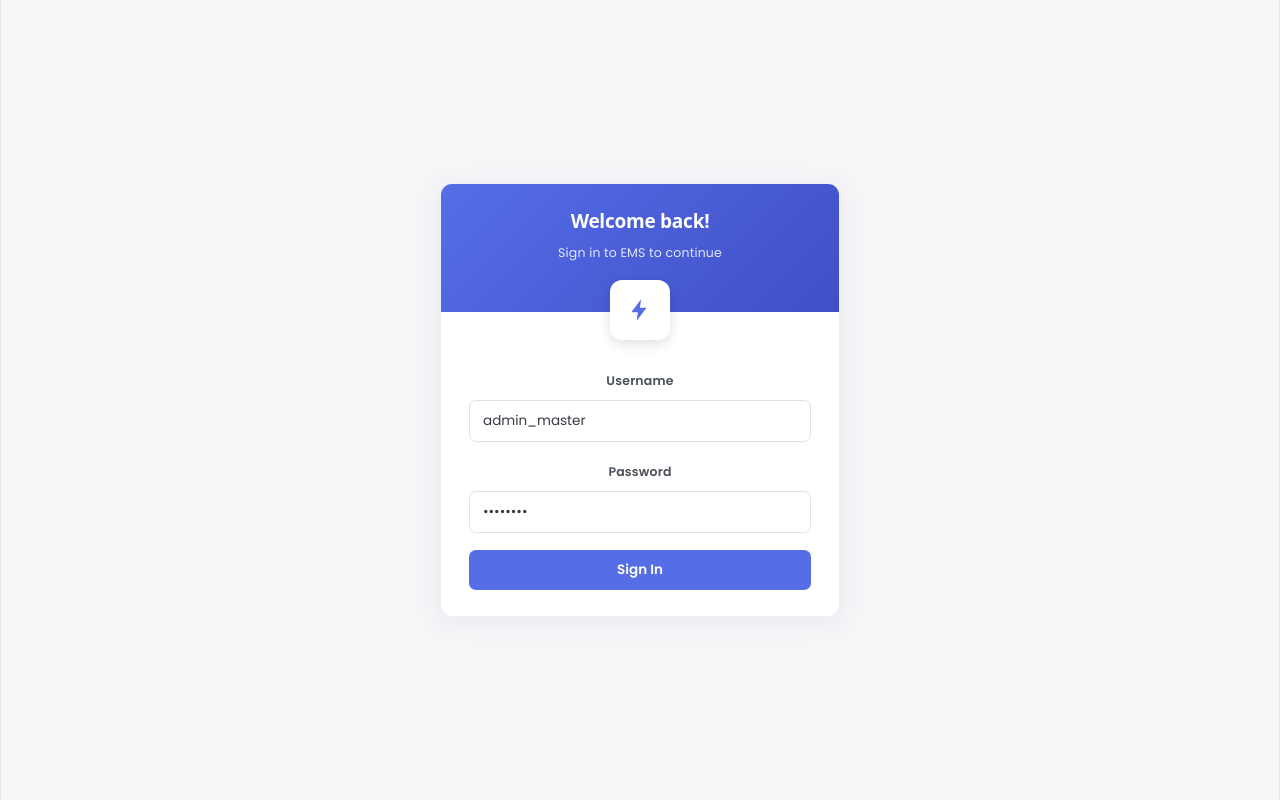
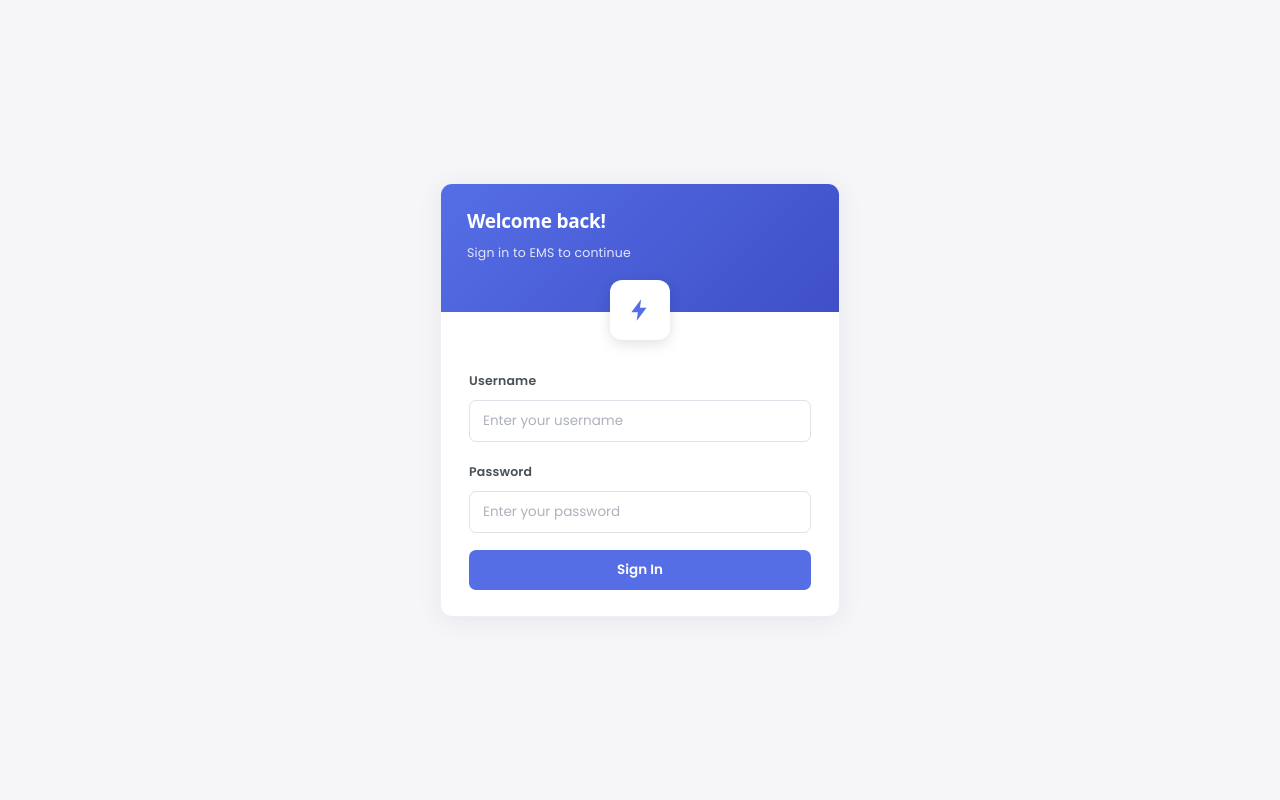
Before and after one commit to dhananjay-salwe/EMS_admin_dashboard, a React (Vite) app: page / in a window 1280 px wide. Built offline with nearby package versions, Linux system fonts and the light colour scheme.

Commit message:
refactor: improve state management in App and enhance Login form usability

```diff
--- a/src/App.css
+++ b/src/App.css
@@ -63,8 +63,9 @@ h1, h2, h3, h4, h5 { color: var(--text-dark); font-weight: 600; }
   width: var(--sidebar-width);
   background: #ffffff;
   border-right: 1px solid var(--border-color);
-  z-index: 100;
+  z-index: 90;
   transition: width 0.2s ease;
+  overflow-y: auto;
 }
 
 .app-wrapper.collapsed .app-sidebar { width: var(--sidebar-width-collapsed); }
@@ -160,7 +161,7 @@ h1, h2, h3, h4, h5 { color: var(--text-dark); font-weight: 600; }
   justify-content: space-between;
   padding: 0 24px;
   gap: 20px;
-  z-index: 90;
+  z-index: 100;
   transition: left 0.2s ease;
 }
 
@@ -728,5 +729,10 @@ table.data-table { width: 100%; border-collapse: collapse; }
   .sidebar-brand { justify-content: center; padding: 0; }
   .nav-link { justify-content: center; padding: 10px; }
   .topbar-search { display: none; }
-  .page-content { padding: 20px 16px 40px; }
+  .page-content { padding: 20px 16px 40px; overflow-x: hidden; }
+  .app-main {
+    margin-left: var(--sidebar-width);
+    width: calc(100% - var(--sidebar-width));
+    overflow-y: auto;
+  }
 }
--- a/src/App.jsx
+++ b/src/App.jsx
@@ -1,4 +1,4 @@
-import React, { useState } from 'react';
+import React, { useState, useEffect } from 'react';
 import './App.css';
 import Sidebar from './components/Sidebar';
 import Topbar from './components/Topbar';
@@ -12,22 +12,51 @@ import AdminManagement from './pages/AdminManagement';
 import Login from './pages/Login';
 
 export default function App() {
-  const [admin, setAdmin] = useState(null);
-  const [activeTab, setActiveTab] = useState('analytics');
+  // Initialize state directly from localStorage so page refreshes persist the session
+  const [admin, setAdmin] = useState(() => {
+    try {
+      const savedAdmin = localStorage.getItem('ems_admin_user');
+      return savedAdmin ? JSON.parse(savedAdmin) : null;
+    } catch {
+      return null;
+    }
+  });
+
+  const [activeTab, setActiveTab] = useState(() => {
+    return localStorage.getItem('ems_active_tab') || 'analytics';
+  });
+
   const [collapsed, setCollapsed] = useState(false);
 
+  // Sync active tab to localStorage whenever it changes
+  const handleTabChange = (tab) => {
+    setActiveTab(tab);
+    localStorage.setItem('ems_active_tab', tab);
+  };
+
+  const handleLoginSuccess = (adminData) => {
+    setAdmin(adminData);
+    localStorage.setItem('ems_admin_user', JSON.stringify(adminData));
+  };
+
+  const handleLogout = () => {
+    setAdmin(null);
+    localStorage.removeItem('ems_admin_user');
+    localStorage.removeItem('ems_active_tab');
+  };
+
   if (!admin) {
-    return <Login onLoginSuccess={setAdmin} />;
+    return <Login onLoginSuccess={handleLoginSuccess} />;
   }
 
   return (
     <div className={`app-wrapper ${collapsed ? 'collapsed' : ''}`}>
-      <Sidebar activeTab={activeTab} setActiveTab={setActiveTab} />
+      <Sidebar activeTab={activeTab} setActiveTab={handleTabChange} />
       <Topbar
         admin={admin}
         collapsed={collapsed}
         onToggleSidebar={() => setCollapsed(c => !c)}
-        onLogout={() => setAdmin(null)}
+        onLogout={handleLogout}
       />
 
       <div className="app-main">
--- a/src/index.css
+++ b/src/index.css
@@ -55,14 +55,9 @@ body {
 }
 
 #root {
-  width: 1126px;
-  max-width: 100%;
-  margin: 0 auto;
-  text-align: center;
-  border-inline: 1px solid var(--border);
-  min-height: 100svh;
-  display: flex;
-  flex-direction: column;
+  width: 100%;
+  min-height: 100vh;
+  display: block;
   box-sizing: border-box;
 }
 
--- a/src/pages/Login.jsx
+++ b/src/pages/Login.jsx
@@ -8,8 +8,9 @@ const IconBolt = (props) => (
 );
 
 export default function Login({ onLoginSuccess }) {
-  const [username, setUsername] = useState('admin_master');
-  const [password, setPassword] = useState('admin123');
+  // Empty default states
+  const [username, setUsername] = useState('');
+  const [password, setPassword] = useState('');
   const [submitting, setSubmitting] = useState(false);
 
   const handleSubmit = async (e) => {
@@ -24,7 +25,7 @@ export default function Login({ onLoginSuccess }) {
     if (data.success) {
       onLoginSuccess(data.admin);
     } else {
-      alert(data.message);
+      alert(data.message || 'Invalid credentials');
     }
   };
 
@@ -37,12 +38,13 @@ export default function Login({ onLoginSuccess }) {
         </div>
         <div className="auth-logo"><IconBolt /></div>
 
-        <form onSubmit={handleSubmit} className="auth-form">
+        <form onSubmit={handleSubmit} className="auth-form" autoComplete="off">
           <div className="form-group">
             <label className="form-label">Username</label>
             <input
               type="text"
               className="form-control"
+              placeholder="Enter your username"
               value={username}
               onChange={e => setUsername(e.target.value)}
               required
@@ -53,6 +55,7 @@ export default function Login({ onLoginSuccess }) {
             <input
               type="password"
               className="form-control"
+              placeholder="Enter your password"
               value={password}
               onChange={e => setPassword(e.target.value)}
               required
```
